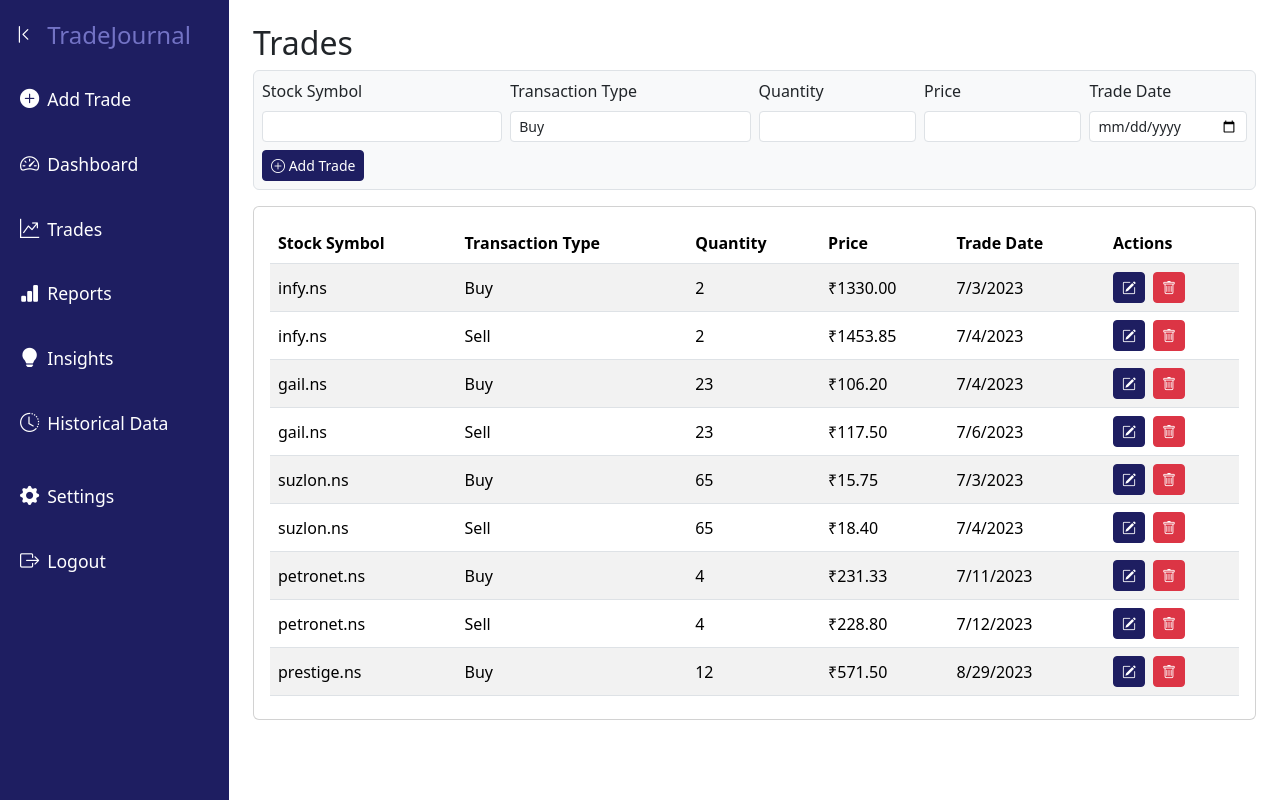
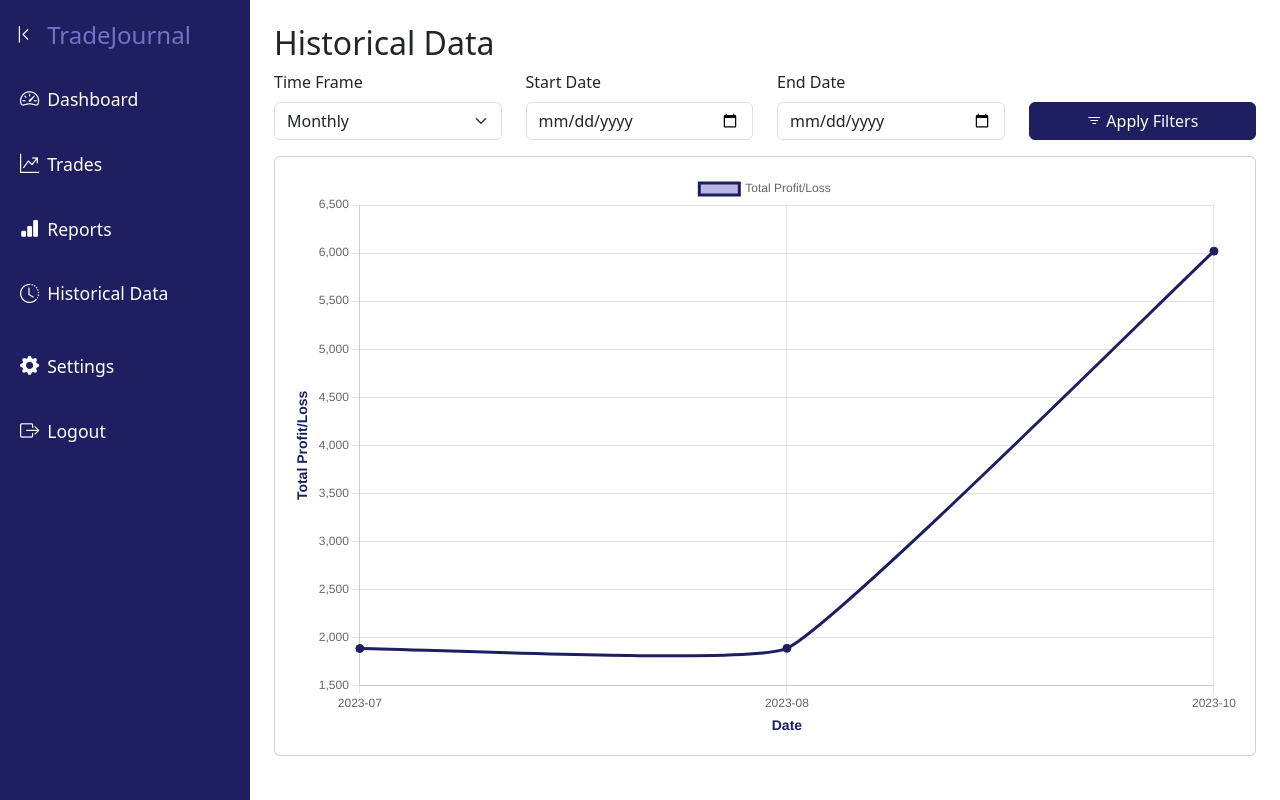
Before and after one commit to glen-s-abraham/trade-ledger, a React (Create React App) app in the folder client/: page / in a window 1280 px wide. Built offline with nearby package versions, Linux system fonts and the light colour scheme.

Commit message:
feat(client):added pnl history component

```diff
--- a/client/package.json
+++ b/client/package.json
@@ -9,6 +9,7 @@
     "bootstrap": "^5.3.3",
     "bootstrap-icons": "^1.11.3",
     "chart.js": "^4.4.6",
+    "date-fns": "^4.1.0",
     "react": "^18.3.1",
     "react-chartjs-2": "^5.2.0",
     "react-dom": "^18.3.1",
--- a/client/src/App.js
+++ b/client/src/App.js
@@ -5,6 +5,7 @@ import './App.css';
 import Sidebar from './components/sidebar/Sidebar';
 import Dashboard from './components/dashboard/Dashboard';
 import Trades from './components/trades/Trades';
+import HistoricalData from './components/historicalData/HistoricalData';
 
 function App() {
   return (
@@ -12,7 +13,8 @@ function App() {
       <Sidebar />
       <div className="flex-grow-1">
         {/* <Dashboard /> */}
-        <Trades/>
+        {/* <Trades/> */}
+        <HistoricalData />
       </div>
     </div>
   );
--- /dev/null
+++ b/client/src/components/historicalData/HistoricalData.js
@@ -0,0 +1,148 @@
+import React, { useState, useEffect } from 'react';
+import { Line } from 'react-chartjs-2';
+import 'chart.js/auto';
+import { format } from 'date-fns';
+
+function HistoricalData() {
+    const [timeFrame, setTimeFrame] = useState('monthly');
+    const [startDate, setStartDate] = useState('');
+    const [endDate, setEndDate] = useState('');
+    const [data, setData] = useState([]);
+
+    // Dummy data based on time frame
+    const dummyData = {
+        monthly: [
+            { totalProfitOrLoss: 1888.05, date: '2023-07' },
+            { totalProfitOrLoss: 1889.40, date: '2023-08' },
+            { totalProfitOrLoss: 6020.12, date: '2023-10' },
+        ],
+        weekly: [
+            { totalProfitOrLoss: 1249.85, date: '2023-27' },
+            { totalProfitOrLoss: -10.12, date: '2023-28' },
+            { totalProfitOrLoss: 648.32, date: '2023-30' },
+            { totalProfitOrLoss: 586.80, date: '2023-31' },
+            { totalProfitOrLoss: 1302.60, date: '2023-35' },
+            { totalProfitOrLoss: 6020.12, date: '2023-40' },
+        ],
+        daily: [
+            { totalProfitOrLoss: 570.00, date: '2023-07-02' },
+            { totalProfitOrLoss: 420.00, date: '2023-07-04' },
+            { totalProfitOrLoss: 260.00, date: '2023-07-06' },
+            { totalProfitOrLoss: -10.12, date: '2023-07-12' },
+            { totalProfitOrLoss: 648.32, date: '2023-07-28' },
+            { totalProfitOrLoss: 586.80, date: '2023-08-02' },
+            { totalProfitOrLoss: 1302.60, date: '2023-08-29' },
+            { totalProfitOrLoss: 6020.12, date: '2023-10-02' },
+        ]
+    };
+
+    // Update data based on time frame
+    useEffect(() => {
+        setData(dummyData[timeFrame]);
+    }, [timeFrame]);
+
+    // Generate chart data for the line graph
+    const chartData = {
+        labels: data.map(item => item.date),
+        datasets: [
+            {
+                label: 'Total Profit/Loss',
+                data: data.map(item => item.totalProfitOrLoss),
+                fill: false,
+                borderColor: 'rgba(30,30,97,1)', // primary color
+                backgroundColor: 'rgba(115,115,197,0.5)', // secondary color
+                tension: 0.1,
+                pointBackgroundColor: 'rgba(30,30,97,1)',
+                pointHoverBackgroundColor: 'rgba(115,115,197,1)',
+                pointRadius: 4,
+                pointHoverRadius: 6,
+            },
+        ],
+    };
+
+    const chartOptions = {
+        responsive: true,
+        maintainAspectRatio: false,
+        plugins: {
+            tooltip: {
+                callbacks: {
+                    label: function (context) {
+                        return `₹${context.raw.toFixed(2)}`;
+                    }
+                }
+            }
+        },
+        scales: {
+            x: {
+                title: {
+                    display: true,
+                    text: 'Date',
+                    color: 'rgba(30,30,97,1)',
+                    font: {
+                        weight: 'bold',
+                        size: 14
+                    }
+                }
+            },
+            y: {
+                title: {
+                    display: true,
+                    text: 'Total Profit/Loss',
+                    color: 'rgba(30,30,97,1)',
+                    font: {
+                        weight: 'bold',
+                        size: 14
+                    }
+                }
+            }
+        }
+    };
+
+    const handleTimeFrameChange = (e) => setTimeFrame(e.target.value);
+    const handleStartDateChange = (e) => setStartDate(e.target.value);
+    const handleEndDateChange = (e) => setEndDate(e.target.value);
+
+    return (
+        <div className="historical-data-section p-4">
+            <h2>Historical Data</h2>
+            <div className="row mb-3">
+                <div className="col-md-3">
+                    <label className="form-label">Time Frame</label>
+                    <select className="form-select" value={timeFrame} onChange={handleTimeFrameChange}>
+                        <option value="daily">Daily</option>
+                        <option value="weekly">Weekly</option>
+                        <option value="monthly">Monthly</option>
+                    </select>
+                </div>
+                <div className="col-md-3">
+                    <label className="form-label">Start Date</label>
+                    <input
+                        type="date"
+                        className="form-control"
+                        value={startDate}
+                        onChange={handleStartDateChange}
+                    />
+                </div>
+                <div className="col-md-3">
+                    <label className="form-label">End Date</label>
+                    <input
+                        type="date"
+                        className="form-control"
+                        value={endDate}
+                        onChange={handleEndDateChange}
+                    />
+                </div>
+                <div className="col-md-3 d-flex align-items-end">
+                    <button className="btn btn-primary w-100">
+                        <i className="bi bi-filter"></i> Apply Filters
+                    </button>
+                </div>
+            </div>
+            <div className="card p-3" style={{ height: '75vh', padding: '20px' }}>
+                <Line data={chartData} options={chartOptions} />
+            </div>
+        </div>
+    );
+}
+
+export default HistoricalData;
--- a/client/src/components/sidebar/Sidebar.js
+++ b/client/src/components/sidebar/Sidebar.js
@@ -21,10 +21,6 @@ function Sidebar() {
             {/* Sidebar Menu Items */}
             <ul className="list-unstyled mt-4 flex-grow-1">
                 <li className="mb-3">
-                    <i className="bi bi-plus-circle-fill me-2"></i>
-                    <span className={isCollapsed ? 'd-none' : ''}>Add Trade</span>
-                </li>
-                <li className="mb-3">
                     <i className="bi bi-speedometer2 me-2"></i>
                     <span className={isCollapsed ? 'd-none' : ''}>Dashboard</span>
                 </li>
@@ -36,10 +32,10 @@ function Sidebar() {
                     <i className="bi bi-bar-chart-fill me-2"></i>
                     <span className={isCollapsed ? 'd-none' : ''}>Reports</span>
                 </li>
-                <li className="mb-3">
+                {/* <li className="mb-3">
                     <i className="bi bi-lightbulb-fill me-2"></i>
                     <span className={isCollapsed ? 'd-none' : ''}>Insights</span>
-                </li>
+                </li> */}
                 <li className="mb-3">
                     <i className="bi bi-clock-history me-2"></i>
                     <span className={isCollapsed ? 'd-none' : ''}>Historical Data</span>
```
